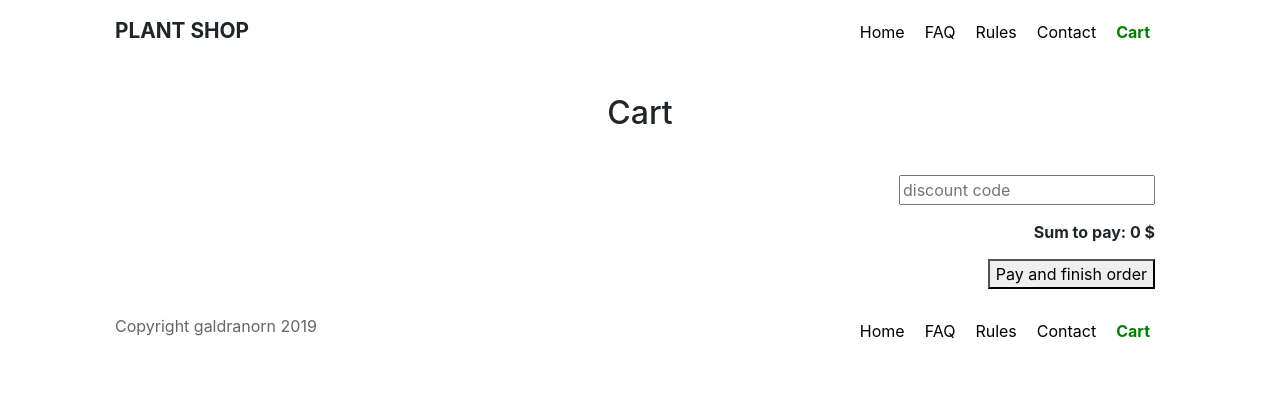
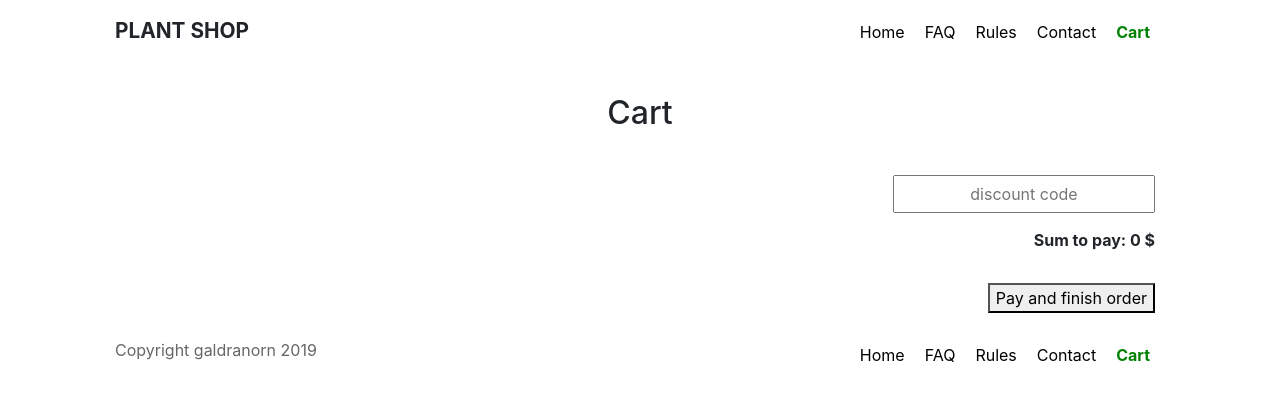
Before and after one commit to galdranorn/plant-shop, a React (Create React App) app: page /cart in a window 1280 px wide. Shown: the top 400 px of the page. Built offline with nearby package versions, Linux system fonts and the light colour scheme.

Commit message:
Add discount codes functionality

```diff
--- a/src/actions/actions-cart.js
+++ b/src/actions/actions-cart.js
@@ -1,8 +1,10 @@
-export const clickProduct = (product) => {
-    console.log(product.name)
+export const addDiscount = (value, code) => {
     return {
-        type: "PRODUCT_CLICKED",
-        payload: product
+        type: "ADD_DISCOUNT",
+        payload: {
+            value,
+            code
+        }
     }
 };
 
--- a/src/components/Cart/Cart.scss
+++ b/src/components/Cart/Cart.scss
@@ -32,9 +32,17 @@
             &-input {
                 text-align: center;
                 padding: 5px;
+                &:disabled {
+                    background: lightgreen;
+                    color: green;
+                }
             }
+
             &-cash {
                 font-weight: bold;
+                &-green {
+                    color: green;
+                }
             }
         }
     }
--- a/src/components/Cart/CartActive.js
+++ b/src/components/Cart/CartActive.js
@@ -2,7 +2,7 @@ import React from 'react';
 import './Cart.scss';
 import { bindActionCreators } from 'redux';
 import { connect } from 'react-redux';
-import { addQty, removeQty } from '../../actions/actions-cart';
+import { addDiscount, addQty, removeQty } from '../../actions/actions-cart';
 
 export class CartActive extends React.Component {
 
@@ -28,6 +28,15 @@ export class CartActive extends React.Component {
         });
     }
 
+    acceptDiscountCode = (event) => {
+        if (event.target.value === "spring2019") {
+            this.props.addDiscount(0.8, event.target.value);
+        }
+        else if (event.target.value === "monstera") {
+            this.props.addDiscount(0.9, event.target.value)
+        }
+    }
+
     render() {
         return (
             <div>
@@ -37,11 +46,15 @@ export class CartActive extends React.Component {
 
                 <div className="cart__active--discount row">
                     <div className="col-8"></div>
-                    <div className="col-4"><input className="cart__active--functionalities-discount-input" placeholder="discount code" /></div>
+                    <div className="col-4">
+                        <input disabled={this.props.cart.discount} onChange={this.acceptDiscountCode} placeholder={this.props.cart.code} className="cart__active--discount-input" />
+                    </div>
                 </div>
                 <div className="cart__active--sum row">
                     <div className="col-8"></div>
-                    <div className="cart__active--sum-cash col-4">Sum to pay: {this.props.cart.summary} $</div>
+                    <div className="cart__active--sum-cash col-4">
+                        <p> Sum to pay: <span className={this.props.cart.discount ? 'cart__active--sum-cash-green' : null }>{this.props.cart.summary} $</span></p>
+                    </div>
                 </div>
 
             </div>
@@ -59,7 +72,8 @@ function matchDispatchToProps(dispatch) {
     return bindActionCreators(
         {
             addQty,
-            removeQty
+            removeQty,
+            addDiscount
         }, dispatch
     )
 }
--- a/src/reducers/reducers-cart.js
+++ b/src/reducers/reducers-cart.js
@@ -1,4 +1,10 @@
-export default function (state={"added": [], "summary": 0}, action) {
+export default function (
+    state = {
+        "added": [],
+        "summary": 0,
+        "discount": false,
+        "code": "discount code"
+    }, action) {
     switch (action.type) {
         case "ADD_TO_CART":
             let added = [...state.added, action.payload];
@@ -11,6 +17,16 @@ export default function (state={"added": [], "summary": 0}, action) {
             return {
                 "added": added,
                 "summary": state.summary + action.payload.price,
+                "discount": state.discount,
+                "code": state.code
+            }
+
+        case"ADD_DISCOUNT":
+            return {
+                "added": [...state.added],
+                "summary": state.summary*action.payload.value,
+                "discount": true,
+                "code": action.payload.code
             }
 
         case "ADD_QTY":
@@ -18,6 +34,8 @@ export default function (state={"added": [], "summary": 0}, action) {
             return {
                 "added": [...state.added],
                 "summary": state.summary + action.payload.price,
+                "discount": state.discount,
+                "code": state.code
             }
 
         case "REMOVE_QTY":
@@ -25,6 +43,8 @@ export default function (state={"added": [], "summary": 0}, action) {
             return {
                 "added": state.added.filter(function (object) { return object.quantity !== 0 }),
                 "summary": state.summary - action.payload.price,
+                "discount": state.discount,
+                "code": state.code
             }
 
         default:
```
